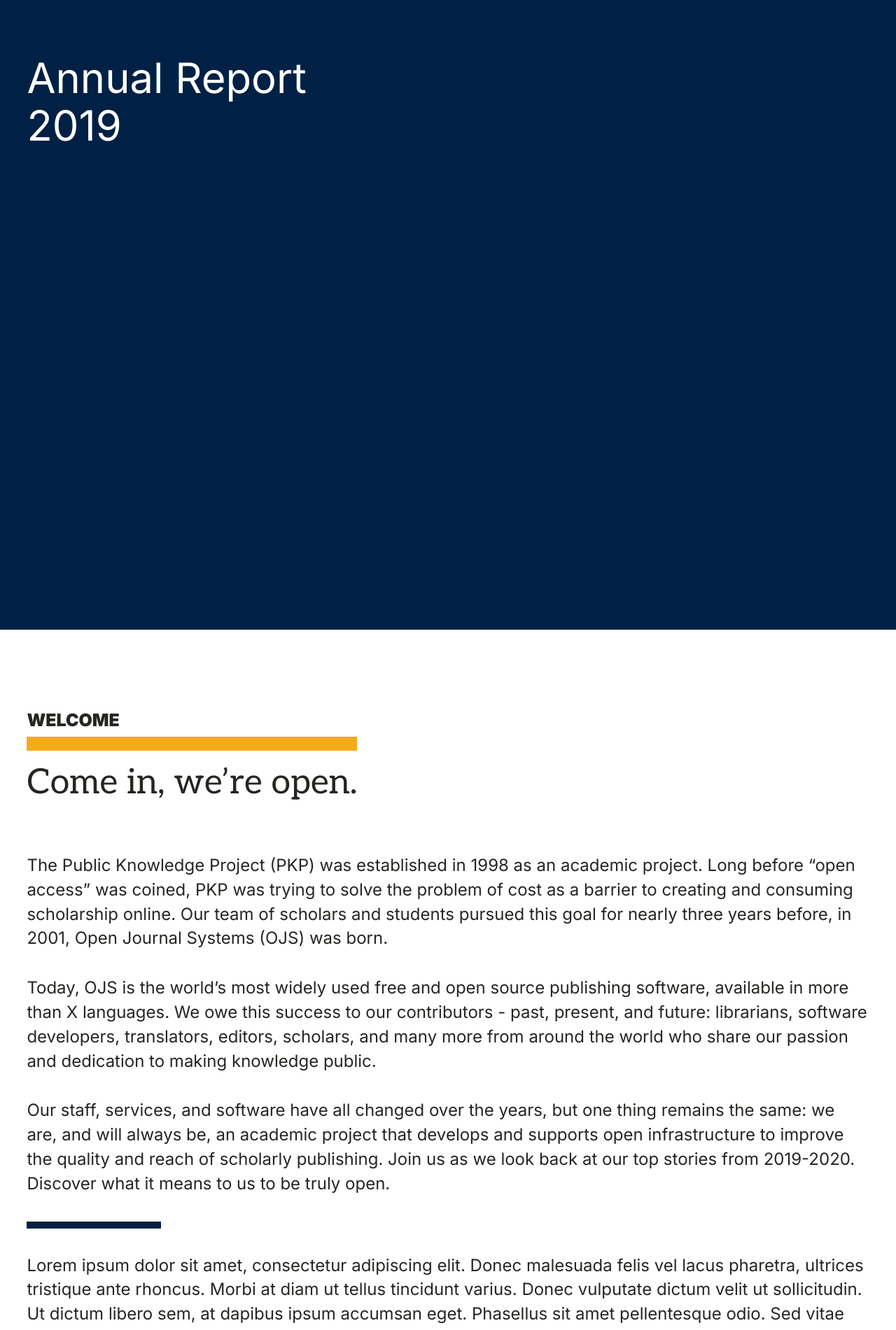
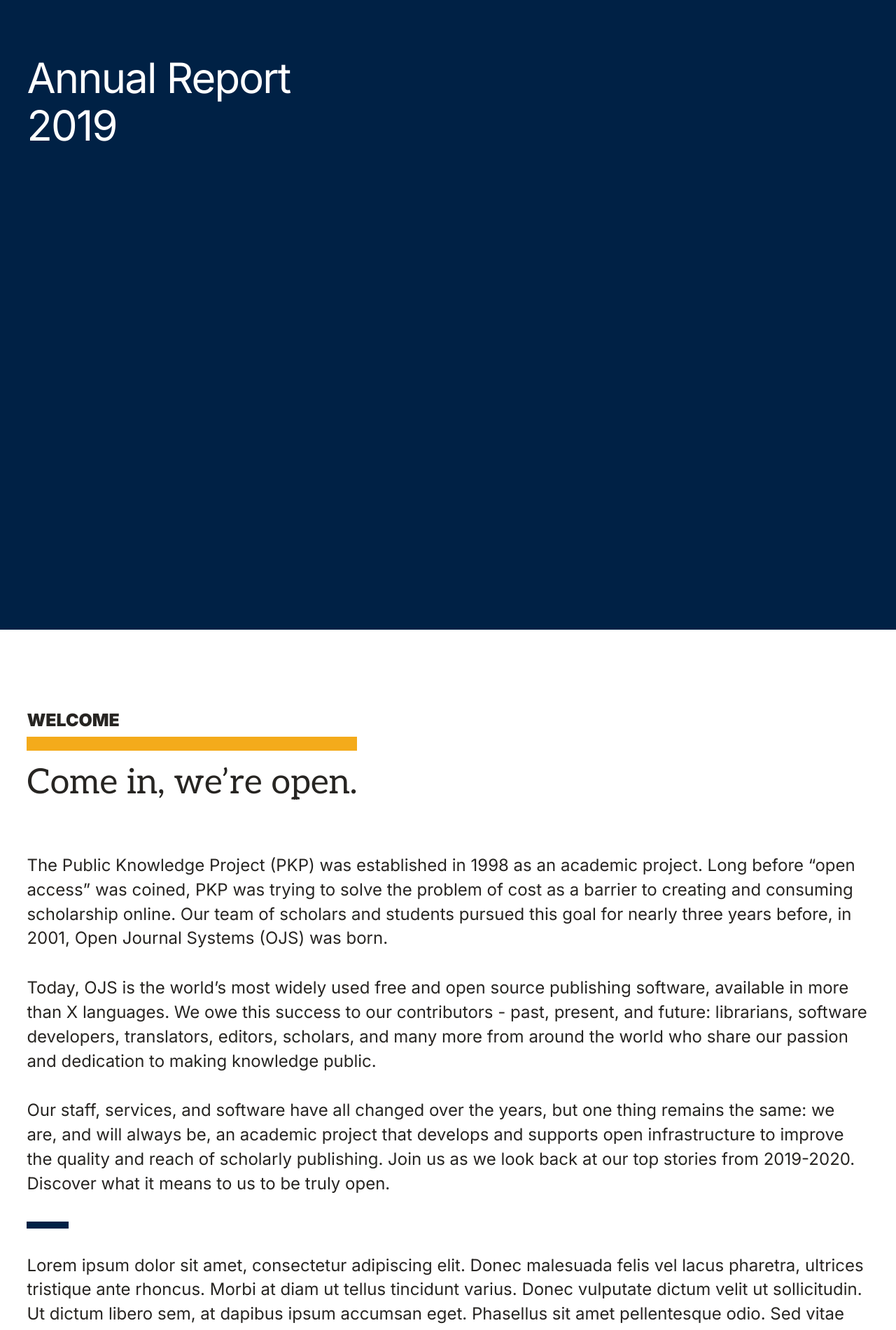
Before and after one commit to sssoz/pkp-annual-report, a Jekyll site: the page built from index.md, in a window 1280 px wide. Shown: the top 1901 px of the page at 70% size. Built offline with Jekyll 4.4.1, drawn with Linux system fonts in a browser that asks for light colours.

Commit message:
Adjust spacing & borders

```diff
--- a/_sass/base/_typography.scss
+++ b/_sass/base/_typography.scss
@@ -26,6 +26,7 @@ h1, h2, h3, h4, h5, h6 {
 
 h1 {
   margin-top: 0;
+  letter-spacing: -0.03em;
   @include typescale-01;
 }
 
--- a/_sass/components/_blockquote.scss
+++ b/_sass/components/_blockquote.scss
@@ -10,7 +10,7 @@ blockquote {
     display: block;
     content: '';
     height: $border-half;
-    width: 15vw;
+    width: $border-triple;
     background-color: $prussian-blue;
   }
 
--- a/_sass/components/_button.scss
+++ b/_sass/components/_button.scss
@@ -5,7 +5,7 @@ button,
   display: inline-block;
   padding: $spacing-02;
   cursor: pointer;
-  border: 2px solid $prussian-blue;
+  border: $border-third solid $prussian-blue;
   background-color: transparent;
   color: $prussian-blue;
   transition: all 150ms ease-in;
```
